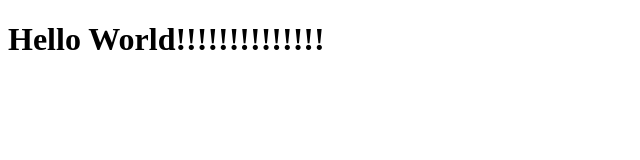
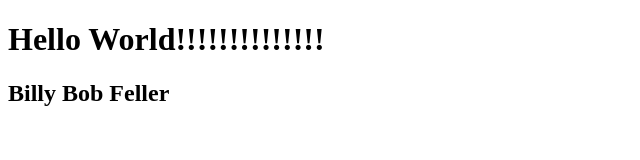
Before and after one commit to josephtmartin/git-branching, a plain HTML site: page index.html in a window 1280 px wide. Shown: the whole page, without its empty margins (0-640 px from the left). Drawn offline with Linux system fonts and the light colour scheme.

Commit message:
billy bob changes

```diff
--- a/index.html
+++ b/index.html
@@ -5,6 +5,7 @@
     <meta name="viewport" content="width=device-width, initial-scale=1.0">
     <title>Document</title>
     <h1>Hello World!!!!!!!!!!!!!!</h1>
+    <h2>Billy Bob Feller</h2>
 </head>
 <body>
 
```
